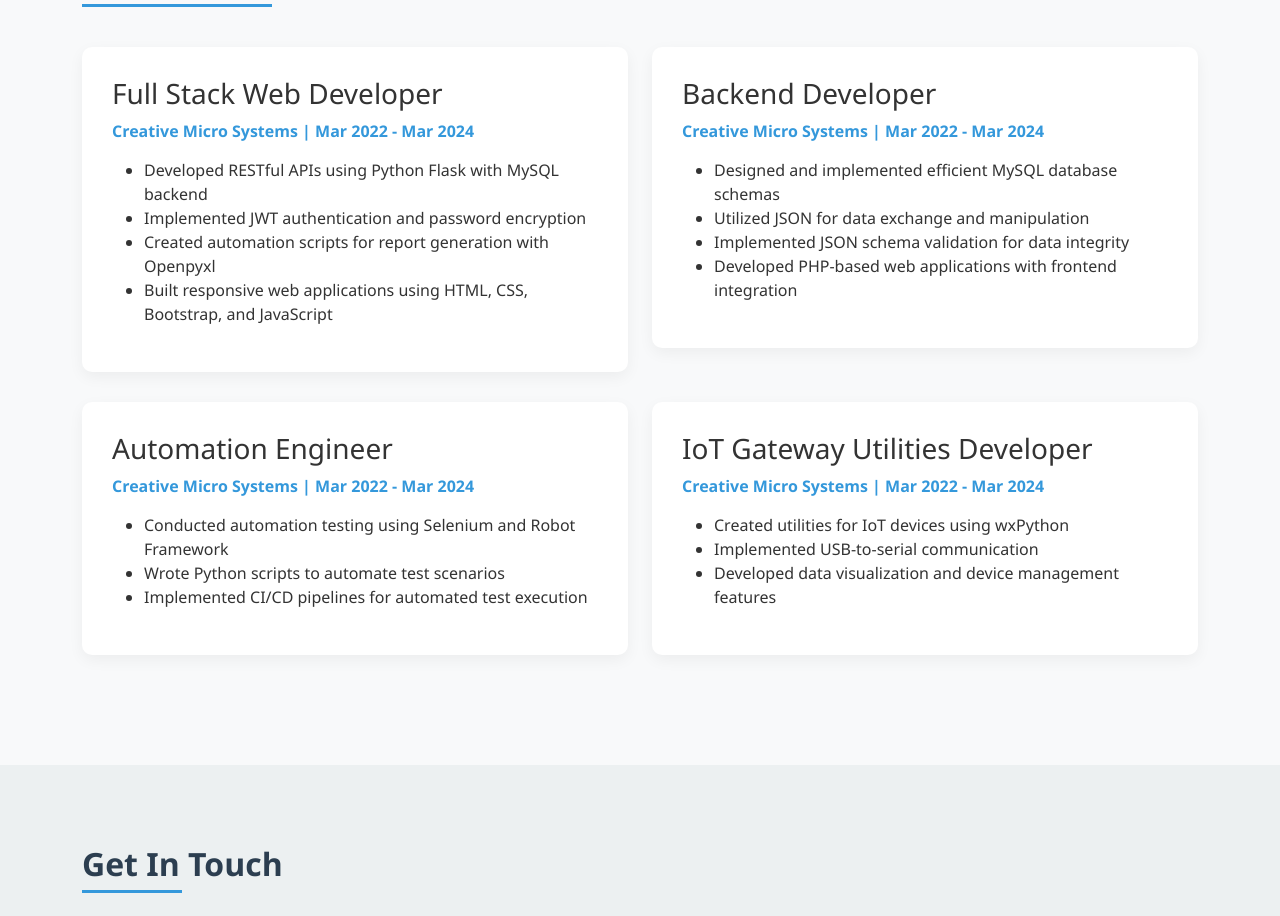
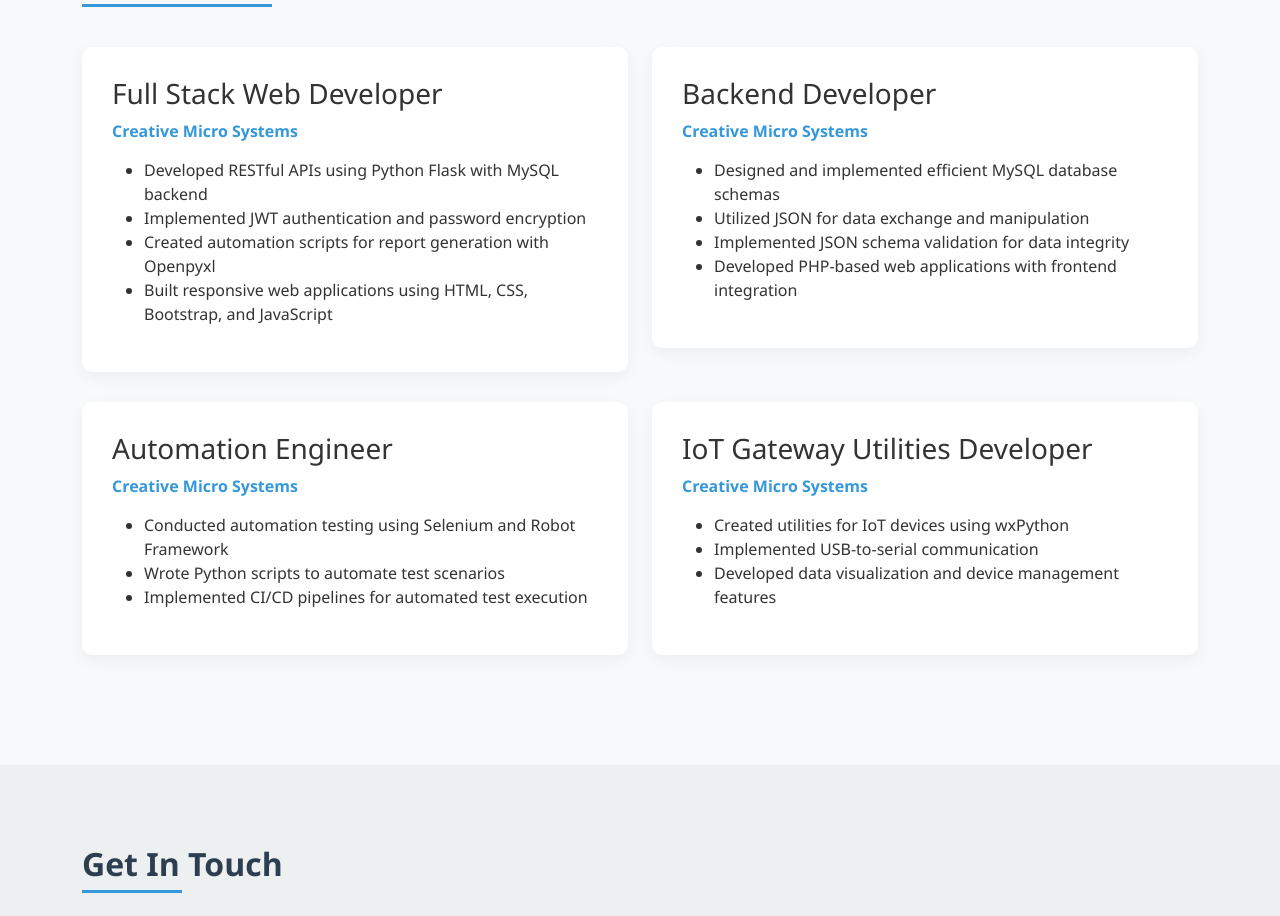
Before and after one commit to Abhishek-432/html-portfolio, a plain HTML site: page index.html in a window 1280 px wide. Shown: the part 2523-3439 px from the top of the page. Drawn offline with nearby package versions, Linux system fonts and the light colour scheme.

Commit message:
Update index.html

```diff
--- a/index.html
+++ b/index.html
@@ -440,7 +440,7 @@
                 <div class="col-lg-6">
                     <div class="experience-card">
                         <h3>Full Stack Web Developer</h3>
-                        <p class="company">Creative Micro Systems | Mar 2022 - Mar 2024</p>
+                        <p class="company">Creative Micro Systems</p>
                         <ul>
                             <li>Developed RESTful APIs using Python Flask with MySQL backend</li>
                             <li>Implemented JWT authentication and password encryption</li>
@@ -452,7 +452,7 @@
                 <div class="col-lg-6">
                     <div class="experience-card">
                         <h3>Backend Developer</h3>
-                        <p class="company">Creative Micro Systems | Mar 2022 - Mar 2024</p>
+                        <p class="company">Creative Micro Systems</p>
                         <ul>
                             <li>Designed and implemented efficient MySQL database schemas</li>
                             <li>Utilized JSON for data exchange and manipulation</li>
@@ -464,7 +464,7 @@
                 <div class="col-lg-6">
                     <div class="experience-card">
                         <h3>Automation Engineer</h3>
-                        <p class="company">Creative Micro Systems | Mar 2022 - Mar 2024</p>
+                        <p class="company">Creative Micro Systems</p>
                         <ul>
                             <li>Conducted automation testing using Selenium and Robot Framework</li>
                             <li>Wrote Python scripts to automate test scenarios</li>
@@ -475,7 +475,7 @@
                 <div class="col-lg-6">
                     <div class="experience-card">
                         <h3>IoT Gateway Utilities Developer</h3>
-                        <p class="company">Creative Micro Systems | Mar 2022 - Mar 2024</p>
+                        <p class="company">Creative Micro Systems</p>
                         <ul>
                             <li>Created utilities for IoT devices using wxPython</li>
                             <li>Implemented USB-to-serial communication</li>
```
